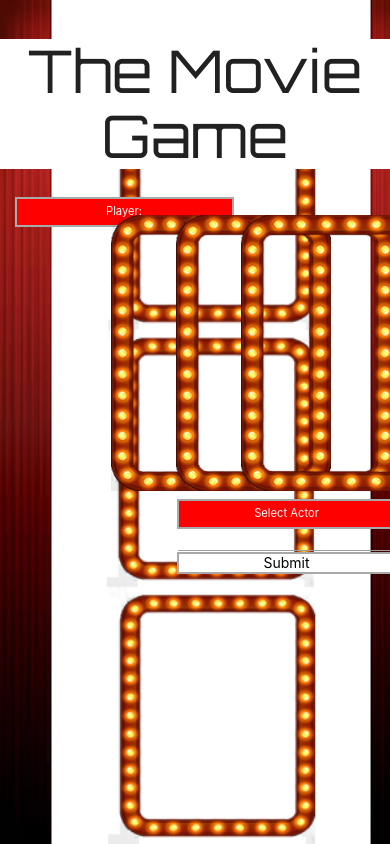
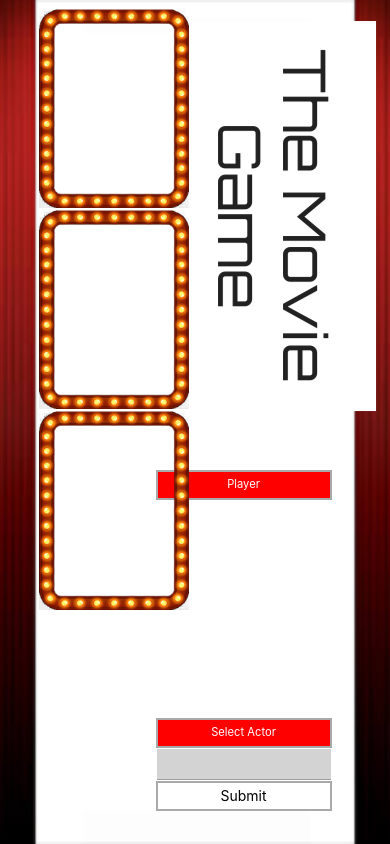
Before and after one commit to Rbriekhof/Project_1, a plain HTML site: page index.html in a window 390 px wide. Shown: the top 844 px of the page. Drawn offline with nearby package versions, Linux system fonts and the light colour scheme; no server answers; files whose address does not match are found by name; a web font is replaced by a local one.

Commit message:
Add files via upload
Updated HTML & CSS (Fully responsive).  Assets folder included w/ html and css reflecting additional folders.

```diff
--- /dev/null
+++ b/assets/css/styles.css
@@ -0,0 +1,340 @@
+*{
+    box-sizing: border-box;
+}
+body{
+    background-image: url("../images/desktopbackground.png");
+    background-repeat: no-repeat;
+    background-attachment: fixed;
+    background-size: cover;
+    background-position: center;
+    width: auto;
+    height:100%;
+    background-color:black;
+    overflow-x: hidden;
+    overflow-y:hidden;
+}
+
+#curtainLeft{
+    position: absolute;
+    top:0;
+    left: -1000px;
+    height:100%;
+    animation-name:left;
+    animation-duration: 1.5s;
+    z-index: 3;
+}
+@keyframes left {
+    from {left: 0px;}
+    to {left: -1000px;}
+  }
+
+#curtainRight{
+    position:absolute;
+    top:0;
+    right:-1000px;
+    animation-name:right;
+    animation-duration: 1.5s;
+    z-index: 3;
+}
+@keyframes right {
+    from {right: 0px;}
+    to {right: -1000px;}
+  }
+#directions{
+    height: 500px;
+    z-index:1;
+    top: 10px;
+    left: 175px;
+    position:absolute;
+    visibility:hidden;
+}
+#directionsButton{
+    z-index:2;
+    position:relative;
+    left: 500px;
+    bottom:-5px;
+    font-size: 2em;
+    padding:10px;
+    border:2px solid darkgray;
+    border-radius: 5px;
+}
+
+h1{
+    text-align:center;
+    font-family: 'Orbitron', sans-serif;
+
+}
+
+#header{
+    background-color:white;
+    width:100%;
+}
+
+#container{
+    margin-bottom:1px;
+}
+
+/* Form */
+
+#submit-answer{
+    background-color:white;
+    width: 100%;
+    border:2px solid darkgray;
+    margin:0px;
+
+}
+#input-description {
+    width: 100%;
+    min-height:30px;
+    text-align:center;
+    color:white;
+    background-color:red;
+    border:2px solid darkgray;
+    margin:0px;
+
+}
+#userInput{
+    height:100%;
+    width:99%;
+    color:white;
+    text-align:center;
+    margin:1px;
+
+}
+
+p{
+    padding-top:4px;
+}
+form{
+    position: fixed;
+    width:219px;
+    z-index:-2;
+    margin-left: 4px;
+    margin-bottom: 5px;
+}
+
+
+#playerName{
+  margin-bottom:5px;
+  width: 100%;
+  min-height:30px;
+  text-align:center;
+  color:white;
+  background-color:red;
+  border:2px solid darkgray;
+  margin:0px;
+
+}
+#player{
+    top:124px;
+}
+
+
+
+/* CSS for Images */
+
+#facePlate1, #facePlate2, #posterPlate{
+    position:relative;
+    margin:0 3px;
+    padding: 0px;
+    height:auto;
+    width:auto;
+    z-index:2;
+    }
+
+#main, #main2, #main3{
+    height:auto;
+    max-height: 279px;
+}
+
+#firstActor, #secondActor, #posterPic{
+    position: relative;
+    top: -260.5px;
+    left: 25px;
+}
+
+.gifControl{
+    border-radius: 9px;
+    height:240px;
+    width: 175px;
+    padding:0;
+    margin:0;
+    z-index:-1;
+}
+
+img{
+    width:auto;
+
+}
+
+
+@media screen  and (max-width: 1320px) {
+    #facePlate1, #facePlate2, #posterPlate{
+        height: 247.69px;
+        width: 195.83px;
+
+}
+    form{
+        width: 195.98px;
+}
+
+    #playerName{
+        width: 195.98px;
+}
+    #player{
+        top:121px;
+}
+    .gifControl{
+        height:217px;
+        width: 158px;
+}
+    #firstActor, #secondActor, #posterPic{
+        top: -234.5px;
+        left: 22px;
+}
+
+}
+@media screen  and (max-width: 1276px){
+    #main, #main2, #main3{
+    max-height: 250px;
+ }
+
+ @media screen  and (max-width: 1182px){
+    #facePlate1, #facePlate2, #posterPlate{
+        height: 227.69px;
+        width: 175.83px;
+
+}
+    form{
+        width: 175.98px;
+}
+
+    #playerName{
+        width: 175.98px;
+}
+    #player{
+        top:121px;
+}
+    .gifControl{
+        height:194px;
+        width: 143px;
+}
+    #firstActor, #secondActor, #posterPic{
+        top: -215px;
+        left: 20px;
+}
+#main, #main2, #main3{
+    max-height: 230px;
+
+}
+@media screen  and (max-width: 1080px){
+
+     #facePlate1, #facePlate2, #posterPlate{
+        height: 222.69px;
+        width: 170.83px;
+
+}
+    form{
+        width: 170.98px;
+        bottom:150px;
+}
+
+    #playerName{
+        width: 170.98px;
+}
+    #player{
+        top:115px;
+}
+    .gifControl{
+        height:192.5px;
+        width: 140px;
+}
+    #firstActor, #secondActor, #posterPic{
+        top: -211px;
+        left: 19px;
+ }
+    #main, #main2, #main3{
+        max-height: 210px;
+}
+    #header{
+        position:relative;
+        top:-15px;
+}
+@media screen  and (max-width: 692px){
+    #facePlate1, #facePlate2, #posterPlate{
+       height: 200.69px;
+       width: 150.83px;
+}
+
+form{
+    width: 150.98px;
+    bottom:180px;
+}
+
+#playerName{
+    width: 150.98px;
+}
+
+#player{
+    top:115px;
+}
+
+.gifControl{
+    height:192.5px;
+    width: 140px;
+}
+
+#firstActor, #secondActor, #posterPic{
+    top: -200px;
+    left: 10px;
+}
+#main, #main2, #main3{
+    max-height: 210px;
+}
+
+ @media screen and (max-width: 600px){
+    body{
+        background-image:url("../images/cellbackground.png")}
+
+#main,#main2, #main3{
+    width:150px;
+    height: 200px;
+    margin:.5px auto;
+    top:-15px;
+    left:-90px;
+    position:relative;
+}
+#header{
+    transform:rotate(90deg);
+    top:120px;
+    right:-85px;
+    max-width:500px;
+    position:fixed;
+}
+
+#container{
+    width: 160px;
+}
+form{
+    width: 175.98px;
+    right:15%;
+    z-index:1;
+}
+#submit-answer, #userInput, #input-description {
+    position:relative;
+    bottom:-152px;
+    height:30px;
+}
+#userInput{
+    background-color:lightgray;
+
+}
+
+#playerName{
+    width: 175.98px;
+}
+#player{
+    top:470px;
+}
+
+}
--- a/index.html
+++ b/index.html
@@ -4,7 +4,7 @@
     <meta charset="UTF-8">
     <meta name="viewport" content="width=device-width, initial-scale=1.0">
     <meta http-equiv="X-UA-Compatible" content="ie=edge">
-    <link type="text/css" rel="stylesheet" href="./styles.css"/>
+    <link type="text/css" rel="stylesheet" href="./assets/css/styles.css"/>
     <link href="https://fonts.googleapis.com/icon?family=Material+Icons" rel="stylesheet">
     <link rel="stylesheet" href="https://cdnjs.cloudflare.com/ajax/libs/materialize/1.0.0/css/materialize.min.css">
     <link href="https://fonts.googleapis.com/css?family=Fascinate+Inline|Lobster|Montserrat+Subrayada|Orbitron&display=swap" rel="stylesheet">
@@ -14,36 +14,40 @@
 <body>
     <div id="header"><h1>The Movie Game</h1></div>
     <div class="row">
-      <div class="col s12">
-        <form id="playerName">
-        <label for="player-name"><p id="playerNames">Player:</p></label>
-        </form>
-    </div>
+            <div class="col s5"></div>
+
+            <div class="col s2">
+                <form id="player">
+                <label for="playerName"><p id="playerName">Player</p></label>
+                <br>
+                </form>
+            <div class="col s5"></div>
+            </div>
+
+        </div>
 
 
-</div>
-
     <div class="row" id="container">
-        <div class="col s3" ></div>
-        <div class="col s2" id="main">
-            <img id="facePlate1"src="./imageFrame.png">
+        <div class="col m2 l3" ></div>
+        <div class="col s12 m3 l2" id="main">
+            <img id="facePlate1"src="./assets/images/imageFrame.png">
             <div id="firstActor"></div>
         </div>
-        <div class="col s2"  id="main">
-            <img id="posterPlate" src="./imageFrame.png">
+        <div class="col s12 m3 l2"  id="main2">
+            <img id="posterPlate" src="./assets/images/imageFrame.png">
             <div id="posterPic"></div>
         </div>
-        <div class="col s2" id="main">
-            <img  id="facePlate2" src="./imageFrame.png">
+        <div class="col s12 m3 l2" id="main3">
+            <img  id="facePlate2" src="./assets/images/imageFrame.png">
             <div id="secondActor"></div>
         </div>
-        <div class="col s4" ></div>
+        <div class="col m2 l3" ></div>
     </div>
     <div class="row">
         <div class="col s5"></div>
 
         <div class="col s2">
-            <form id="form">
+            <form>
             <label for="userInput"><p id="input-description">Select Actor</p></label>
             <input type="text" id="userInput" name="text-area">
             <input type="submit" id="submit-answer">
@@ -52,6 +56,7 @@
         </div>
 
     </div>
+
     <div class="col s12 m7" id="directions">
        <img src="./directionsFrame.png">
     </div>
@@ -59,17 +64,19 @@
         <!-- <button id="directionsButton" onclick="myFunction()">Begin</button> -->
     </div>
     <div id="curtainLeft">
-        <img src="./curtainLeft.png">
+        <img src="./assets/images/curtainLeft.png">
     </div>
     <div id="curtainRight">
-        <img src="./curtainRight.png">
+        <img src="./assets/images/curtainRight.png">
     </div>
 
 
-    <audio id="myAudio">
-        <source src="sound.mp3" type="audio/mp3">
+    <!-- <audio id="myAudio">
+        <source src="curtains.mp3" type="audio/mp3">
+      </audio> -->
+      <audio autoplay>
+            <source src="curtains.mp3">
       </audio>
-
 
 
 
@@ -78,13 +85,15 @@
       <script src="https://cdnjs.cloudflare.com/ajax/libs/materialize/1.0.0/js/materialize.min.js"></script>
       <script src="./game.js"></script>
       <script>
-      function myFunction(){
-          $("#directions").empty()
-          $("#directionsButton").remove()
-          myAudio.play()
+    var audio=document.getElementById("myAudio");
 
 
-      }
+      window.onload = function() {
+        var context = new AudioContext();
+
+        audio.play();
+}
+</script>
       </script>
 </body>
 </html>
```
Also changed, not shown: assets/images/cellbackground.png (added), assets/images/curtainLeft.png (added), assets/images/curtainRight.png (added), assets/images/desktopbackground.png (added), assets/images/directionsFrame.png (added), assets/images/imageFrame.png (added), 1 other file.
